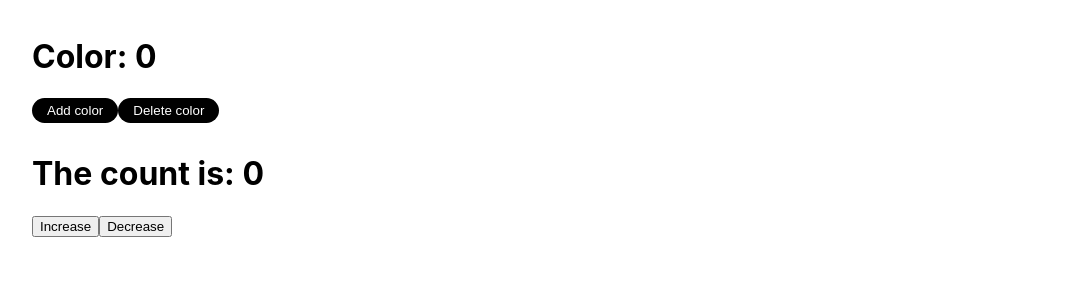
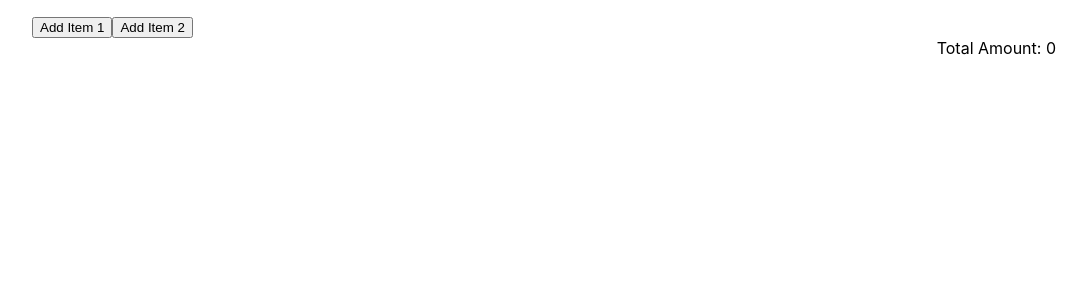
Before and after one commit to Divyanshu2607/LPU-MERN-React, a React (Create React App) app: page / in a window 1280 px wide. Shown: the top 300 px of the page, without its empty margins (96-1183 px from the left). Built offline with nearby package versions, Linux system fonts and the light colour scheme.

Commit message:
[Add] Cart Screen

```diff
--- a/src/App.js
+++ b/src/App.js
@@ -2,14 +2,16 @@ import { Component } from "react";
 import "./App.css";
 import ColorScreen from "./screens/ColorScreen";
 import CounterScreen from "./screens/CounterScreen";
+import CartScreen from "./screens/CartScreen";
 
 class App extends Component {
   render() {
     // return <CounterScreen />;
     return (
       <div style={{ padding: "2vh 10%" }}>
-        <ColorScreen />
-        <CounterScreen />
+        {/* <ColorScreen />
+        <CounterScreen /> */}
+        <CartScreen />
       </div>
     );
   }
--- /dev/null
+++ b/src/actions/cart.action.js
@@ -0,0 +1,4 @@
+export const [ADD_ITEM, REMOVE_ITEM, DECREASE_ITEM] = [
+  "Add Item",
+  "Remove Item",
+];
--- /dev/null
+++ b/src/actions/counter.action.js
@@ -0,0 +1 @@
+export const [INCREASE, DECREASE] = ["Increase", "Decrease"];
--- /dev/null
+++ b/src/components/CartItem.js
@@ -0,0 +1,30 @@
+import { getItemInfo } from "../utils/cart.util";
+
+const CartItem = (props) => {
+  const item = getItemInfo(props.itemId);
+
+  return (
+    <div
+      style={{
+        border: "1px solid black",
+        display: "grid",
+        gridTemplateColumns: "repeat(6, 1fr)",
+      }}
+    >
+      <div>{item.name}</div>
+      <div>{item.price}</div>
+      <div>
+        <button onClick={props.onPlusClick}>+</button>
+      </div>
+      <div>
+        <button onClick={props.onMinusClick}>-</button>
+      </div>
+      <div>
+        <button onClick={props.onDeleteClick}>Delete</button>
+      </div>
+      <div>{props.quantity}</div>
+    </div>
+  );
+};
+
+export default CartItem;
--- a/src/components/Counter.js
+++ b/src/components/Counter.js
@@ -1,4 +1,6 @@
-import { useState, useReducer } from "react";
+import { useReducer } from "react";
+import { DECREASE, INCREASE } from "../actions/counter.action";
+import counterReducer from "../reducers/counter.reducer";
 
 const Counter = (props) => {
   /**
@@ -10,21 +12,7 @@ const Counter = (props) => {
    */
   // const [state, setState] = useState({ count: props.startVal });
 
-  const reducer = (state, action) => {
-    switch (action.type) {
-      case "INCREASE":
-        return { ...state, count: state.count + 1 };
-      case "DECREASE":
-        if (state.count - 1 >= 0) {
-          return { ...state, count: state.count - 1 };
-        }
-        return state;
-      default:
-        throw new Error("Pass valid action type");
-    }
-  };
-
-  const [state, dispatch] = useReducer(reducer, {
+  const [state, dispatch] = useReducer(counterReducer, {
     count: props.startVal,
   });
 
@@ -34,21 +22,14 @@ const Counter = (props) => {
       <div>
         <button
           onClick={() => {
-            // let count = state.count;
-            // count = props.btn1OnClick(count);
-            // setState({ count });
-            // setState({ count: state.count + 1 });
-            dispatch({ type: "INCREASE" });
+            dispatch({ type: INCREASE });
           }}
         >
           {props.btn1Text}
         </button>
         <button
           onClick={() => {
-            // let count = state.count;
-            // count = props.btn2OnClick(count);
-            // setState({ count });
-            dispatch({ type: "DECREASE" });
+            dispatch({ type: DECREASE });
           }}
         >
           {props.btn2Text}
--- /dev/null
+++ b/src/reducers/cart.reducer.js
@@ -0,0 +1,31 @@
+import { ADD_ITEM, DECREASE_ITEM, REMOVE_ITEM } from "../actions/cart.action";
+
+const cartReducer = (state, { type, payload }) => {
+  const { productCount } = { ...state };
+  switch (type) {
+    case ADD_ITEM:
+      if (!productCount[payload.itemId]) {
+        productCount[payload.itemId] = 1;
+      } else {
+        productCount[payload.itemId]++;
+      }
+      return { ...state, productCount };
+    case REMOVE_ITEM:
+      delete productCount[payload.itemId];
+      return { ...state, productCount };
+    case DECREASE_ITEM:
+      if (!productCount[payload.itemId]) {
+        return state;
+      }
+      if (productCount[payload.itemId] - 1 === 0) {
+        delete productCount[payload.itemId];
+      } else {
+        productCount[payload.itemId]--;
+      }
+      return { ...state, productCount };
+    default:
+      throw new Error("Enter Valid Action Type");
+  }
+};
+
+export default cartReducer;
--- /dev/null
+++ b/src/reducers/counter.reducer.js
@@ -0,0 +1,17 @@
+import { DECREASE, INCREASE } from "../actions/counter.action";
+
+const counterReducer = (state, action) => {
+  switch (action.type) {
+    case INCREASE:
+      return { ...state, count: state.count + 1 };
+    case DECREASE:
+      if (state.count - 1 >= 0) {
+        return { ...state, count: state.count - 1 };
+      }
+      return state;
+    default:
+      throw new Error("Pass valid action type");
+  }
+};
+
+export default counterReducer;
--- /dev/null
+++ b/src/screens/CartScreen.js
@@ -0,0 +1,67 @@
+import { useReducer } from "react";
+import { ADD_ITEM, DECREASE_ITEM, REMOVE_ITEM } from "../actions/cart.action";
+import CartItem from "../components/CartItem";
+import cartReducer from "../reducers/cart.reducer";
+import { getItemInfo } from "../utils/cart.util";
+
+const CartScreen = () => {
+  const [state, dispatch] = useReducer(cartReducer, {
+    productCount: {},
+  });
+  // {[itemId]: "itemCount"} -> {"item2": 2}
+
+  const getTotalPrice = () => {
+    let totalValue = 0;
+    Object.entries(state.productCount).forEach(([itemId, quantity]) => {
+      const item = getItemInfo(itemId);
+      totalValue += item.price * quantity;
+    });
+    return totalValue;
+  };
+
+  return (
+    <>
+      <div>
+        <button
+          onClick={() =>
+            dispatch({ type: ADD_ITEM, payload: { itemId: "item1" } })
+          }
+        >
+          Add Item 1
+        </button>
+        <button
+          onClick={() =>
+            dispatch({ type: ADD_ITEM, payload: { itemId: "item2" } })
+          }
+        >
+          Add Item 2
+        </button>
+      </div>
+      <div>
+        {Object.entries(state.productCount).map(([itemId, quantity], index) => {
+          return (
+            <CartItem
+              key={index}
+              itemId={itemId}
+              quantity={quantity}
+              onPlusClick={() =>
+                dispatch({ type: ADD_ITEM, payload: { itemId } })
+              }
+              onMinusClick={() =>
+                dispatch({ type: DECREASE_ITEM, payload: { itemId } })
+              }
+              onDeleteClick={() =>
+                dispatch({ type: REMOVE_ITEM, payload: { itemId } })
+              }
+            />
+          );
+        })}
+        <div style={{ textAlign: "right" }}>
+          Total Amount: {getTotalPrice()}
+        </div>
+      </div>
+    </>
+  );
+};
+
+export default CartScreen;
--- /dev/null
+++ b/src/utils/cart.util.js
@@ -0,0 +1,13 @@
+export const getItemInfo = (itemId) => {
+  if (itemId === "item1") {
+    return {
+      name: "Item 1",
+      price: 100,
+    };
+  } else {
+    return {
+      name: "Item 2",
+      price: 150,
+    };
+  }
+};
```
Also changed, not shown: assignment.txt (added).
